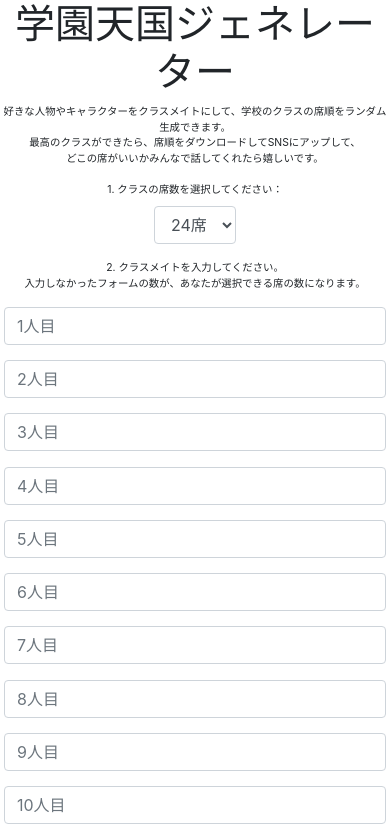
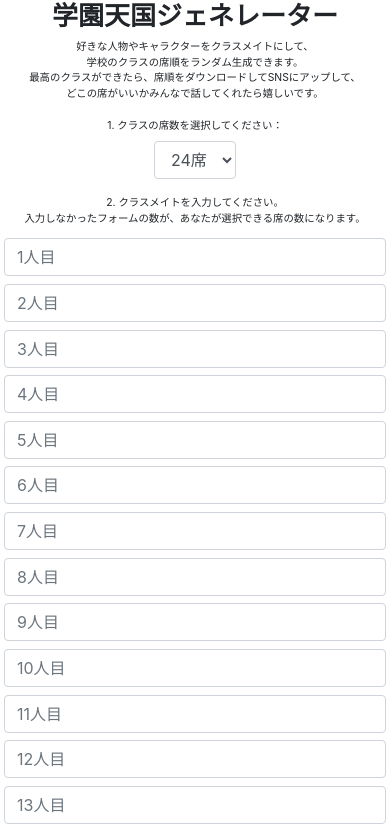
Before and after one commit to kanterbury/school_paradise_generator, a React (Create React App) app: page / in a window 390 px wide. Shown: the top 829 px of the page. Built offline with nearby package versions, Linux system fonts and the light colour scheme.

Commit message:
スマホ用のタイトルサイズの変更

```diff
--- a/src/App.css
+++ b/src/App.css
@@ -35,9 +35,18 @@
 }
 
 @media screen and (max-width: 676px){
+  #title {
+    font-size: 250%;
+    font-weight: bold;
+  }
+
   div[class^="col"] {
     padding-left: 4px;
     padding-right: 4px;
+  }
+
+  .nameInput {
+    margin: 1% 0;
   }
 
   .charaName{
--- a/src/generator/Header.js
+++ b/src/generator/Header.js
@@ -4,8 +4,8 @@ class Header extends Component {
   render(){
     return(
       <div>
-        <h1>学園天国ジェネレーター</h1>
-        <p>好きな人物やキャラクターをクラスメイトにして、学校のクラスの席順をランダム生成できます。<br/>
+        <h1 id="title">学園天国ジェネレーター</h1>
+        <p>好きな人物やキャラクターをクラスメイトにして、<br/>学校のクラスの席順をランダム生成できます。<br/>
           最高のクラスができたら、席順をダウンロードしてSNSにアップして、<br/>
           どこの席がいいかみんなで話してくれたら嬉しいです。
         </p>
```
